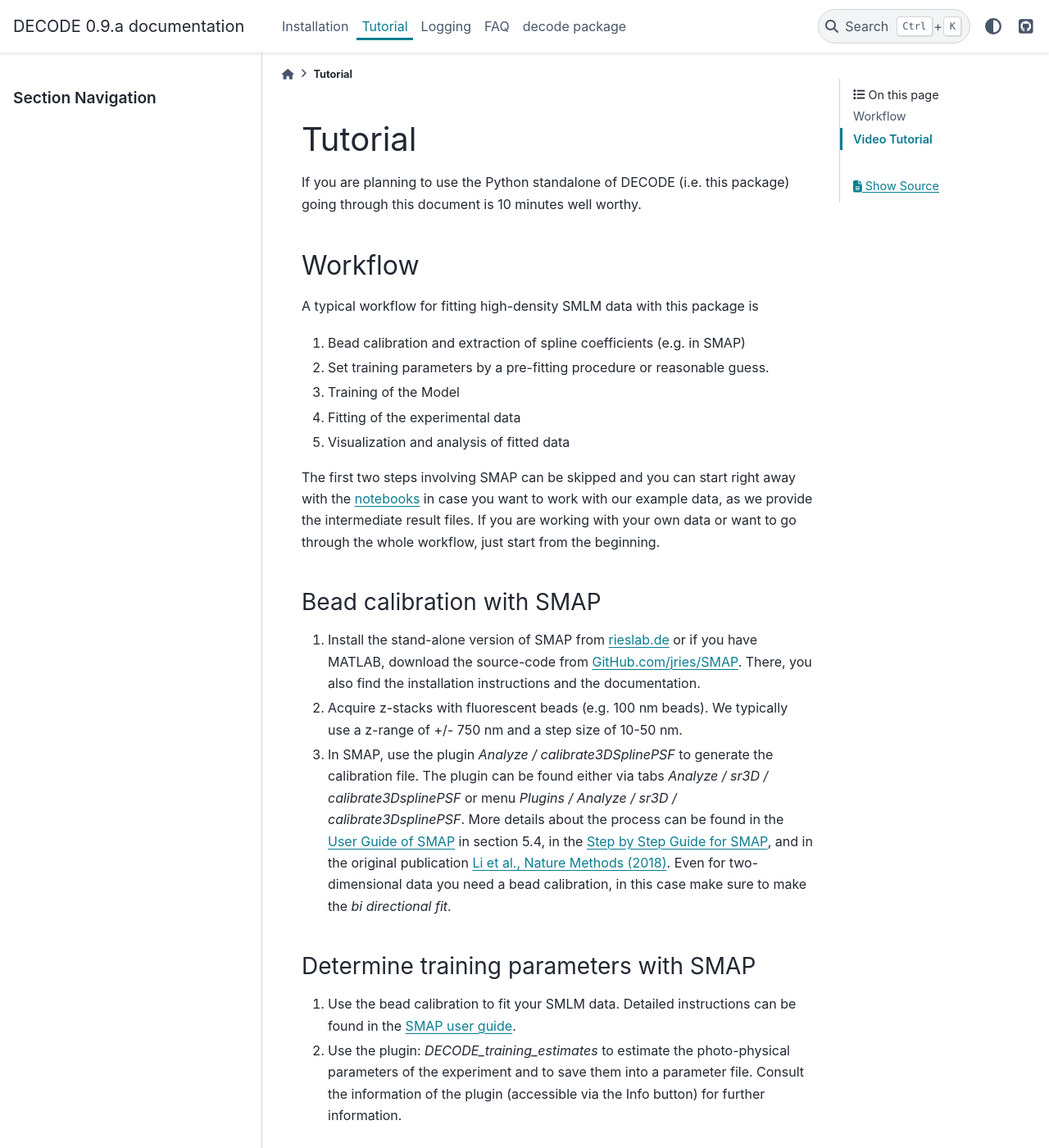
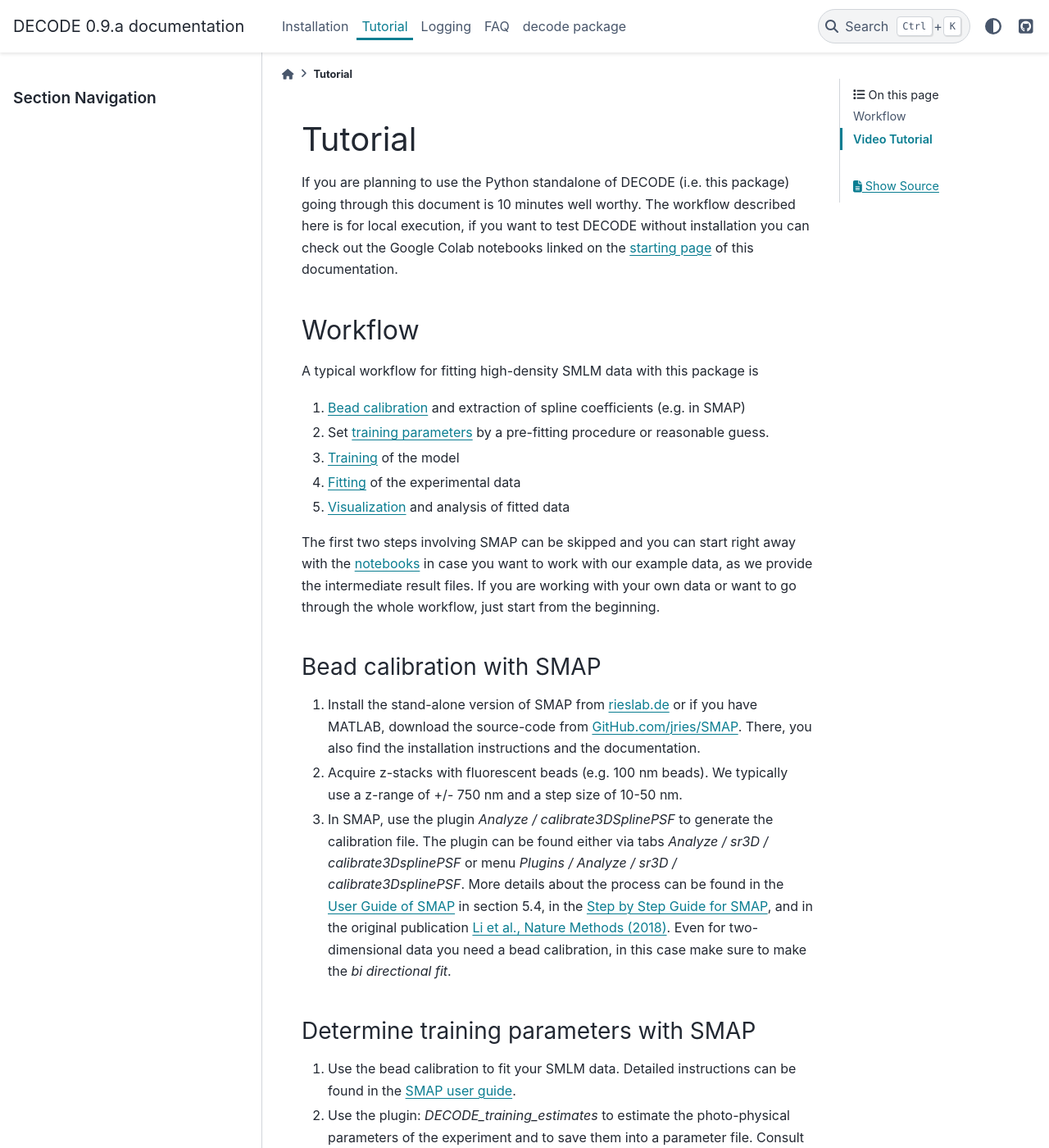
Before and after one commit to TuragaLab/DECODE, a Sphinx documentation site: the page built from docs/source/tutorial.rst, in a window 1280 px wide and 1400 px high. Shown: the whole window at 82% size. Built offline with Sphinx 7.4.7 and the PyData theme 0.15.4, drawn with Linux system fonts in a browser that asks for light colours; some of the changed text lies outside the part shown.

Commit message:
Even more changes to docs

```diff
--- a/docs/source/tutorial.rst
+++ b/docs/source/tutorial.rst
@@ -1,25 +1,26 @@
 Tutorial
 ========
 
-If you are planning to use the Python standalone of DECODE (i.e. this package)
-going through this document is 10 minutes well worthy.
+If you are planning to use the Python standalone of DECODE (i.e. this package) going through this document is 10 minutes well worthy. The workflow described here is for local execution, if you want to test DECODE without installation you can check out the Google Colab notebooks linked on the `starting page <index.html#google-colab-notebooks>`__ of this documentation.
 
 Workflow
 --------
 
 A typical workflow for fitting high-density SMLM data with this package is
 
-1. Bead calibration and extraction of spline coefficients (e.g. in SMAP)
-2. Set training parameters by a pre-fitting procedure or reasonable guess.
-3. Training of the Model
-4. Fitting of the experimental data
-5. Visualization and analysis of fitted data
+1. :ref:`Bead calibration <Bead calibration>` and extraction of spline coefficients (e.g. in SMAP)
+2. Set :ref:`training parameters <Training parameters>` by a pre-fitting procedure or reasonable guess.
+3. :ref:`Training <Training and Fit>` of the model
+4. :ref:`Fitting <Training and Fit>` of the experimental data
+5. :ref:`Visualization <Visualization>` and analysis of fitted data
 
 The first two steps involving SMAP can be skipped and you can start right away
 with the :ref:`notebooks <Training and Fit>` in case you want to work with our
 example data, as we provide the intermediate result files. If you are working
 with your own data or want to go through the whole workflow, just start from the
 beginning.
+
+.. _Bead calibration:
 
 Bead calibration with SMAP
 ^^^^^^^^^^^^^^^^^^^^^^^^^^
```
Also changed, not shown: other parts of docs/source/tutorial.rst (+5 -3 lines).
